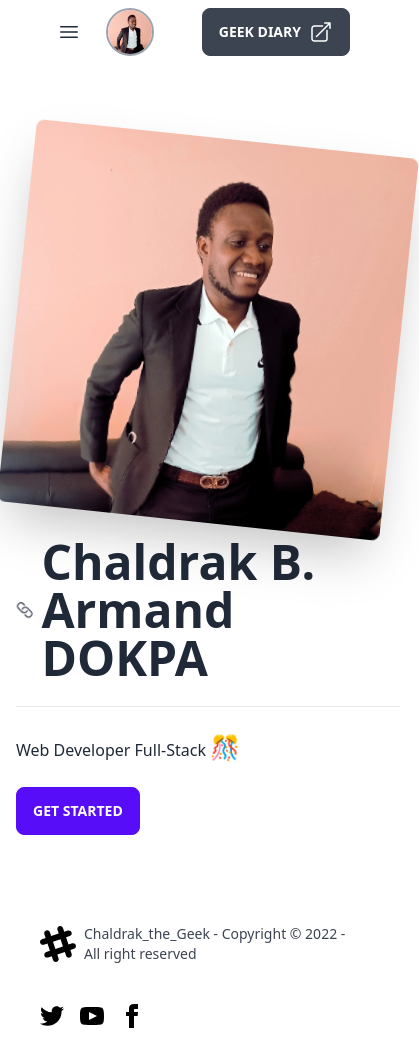
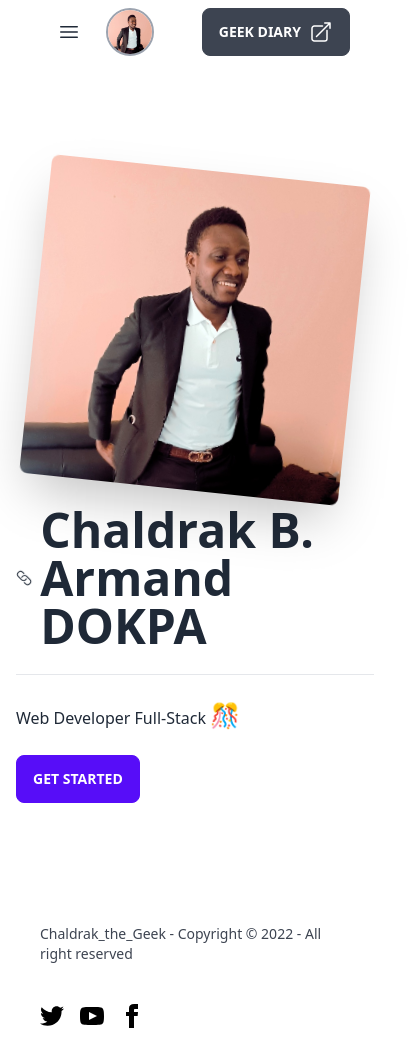
Before and after one commit to chaldrak/chaldrak-portfolio, a Vue app: page / in a window 390 px wide. Shown: the whole page, 419 px wide, since content can reach past the window. Built offline with nearby package versions, Linux system fonts and the light colour scheme.

Commit message:
remove hashtag from footer and adjust the image in heroHome

```diff
--- a/src/components/Footer.vue
+++ b/src/components/Footer.vue
@@ -1,7 +1,6 @@
 <template>
     <footer className="footer items-center px-10 py-4 text-neutral-content">
         <div className="items-center text-neutral grid-flow-col">
-            <svg width="36" height="36" viewBox="0 0 24 24" xmlns="http://www.w3.org/2000/svg" fillRule="evenodd" clipRule="evenodd" className="fill-current"><path d="M22.672 15.226l-2.432.811.841 2.515c.33 1.019-.209 2.127-1.23 2.456-1.15.325-2.148-.321-2.463-1.226l-.84-2.518-5.013 1.677.84 2.517c.391 1.203-.434 2.542-1.831 2.542-.88 0-1.601-.564-1.86-1.314l-.842-2.516-2.431.809c-1.135.328-2.145-.317-2.463-1.229-.329-1.018.211-2.127 1.231-2.456l2.432-.809-1.621-4.823-2.432.808c-1.355.384-2.558-.59-2.558-1.839 0-.817.509-1.582 1.327-1.846l2.433-.809-.842-2.515c-.33-1.02.211-2.129 1.232-2.458 1.02-.329 2.13.209 2.461 1.229l.842 2.515 5.011-1.677-.839-2.517c-.403-1.238.484-2.553 1.843-2.553.819 0 1.585.509 1.85 1.326l.841 2.517 2.431-.81c1.02-.33 2.131.211 2.461 1.229.332 1.018-.21 2.126-1.23 2.456l-2.433.809 1.622 4.823 2.433-.809c1.242-.401 2.557.484 2.557 1.838 0 .819-.51 1.583-1.328 1.847m-8.992-6.428l-5.01 1.675 1.619 4.828 5.011-1.674-1.62-4.829z"></path></svg>
             <p>Chaldrak_the_Geek - Copyright © 2022 - All right reserved</p>
         </div>
         <div className="grid-flow-col gap-4 md:place-self-center md:justify-self-end">
--- a/src/components/HeroHome.vue
+++ b/src/components/HeroHome.vue
@@ -1,7 +1,7 @@
 <template>
     <div className="hero min-h-screen">
         <div className="hero-content flex-col lg:flex-row-reverse">
-            <img src="../assets/chaldrak.jpg" className="linkIcon max-w-sm rounded-lg shadow-2xl -rotate-6" />
+            <img src="../assets/chaldrak.jpg" className="linkIcon max-w-xs md:max-w-sm rounded-lg shadow-2xl -rotate-6" />
             <div>
                 <h1 className="text-5xl font-bold flex items-center space-x-2">
                     <svg xmlns="http://www.w3.org/2000/svg" fill="none" viewBox="0 0 24 24" stroke-width="1.5" stroke="currentColor" class="w-8 h-8 rotate-90">
```
